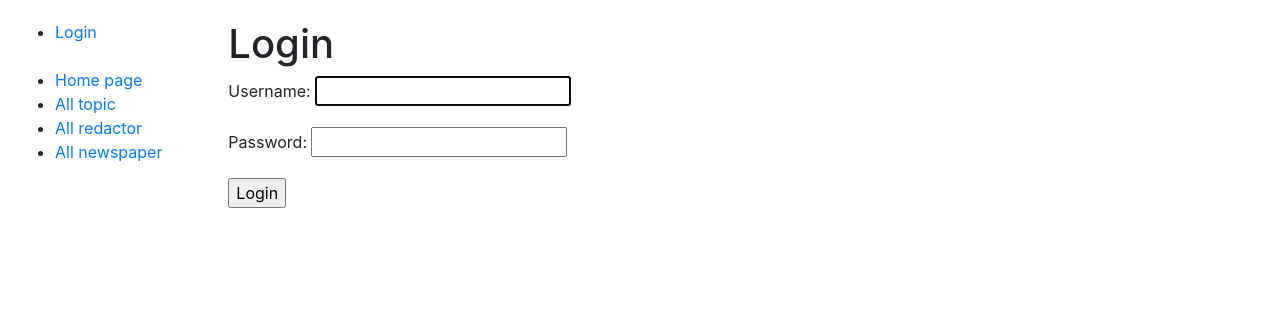
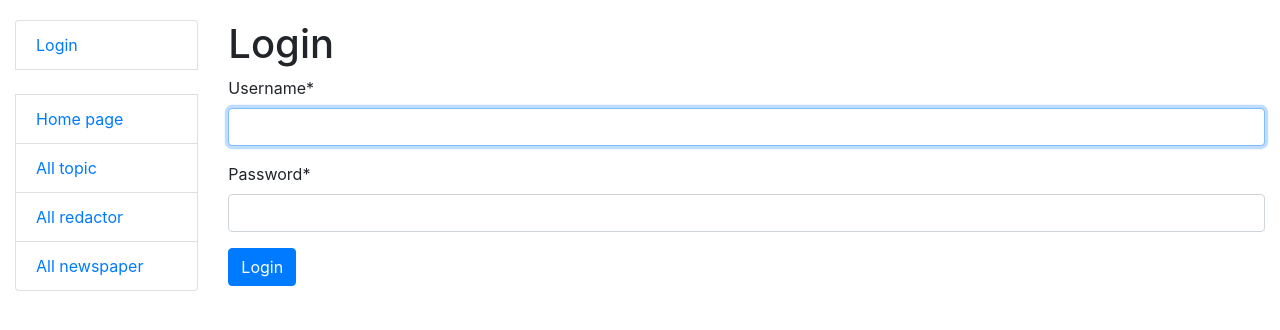
Before and after one commit to Phoenix-Erazer/newspaper_agency, a Django app: page /accounts/login/ in a window 1280 px wide. Shown: the top 330 px of the page. Run offline with Django 4.2, Linux system fonts and the light colour scheme; some libraries are stand-ins or nearby versions.

Commit message:
Visual change login and sidebar

```diff
--- a/templates/includes/sidebar.html
+++ b/templates/includes/sidebar.html
@@ -1,14 +1,15 @@
-<ul class="sidebar-nav">
-    {% if user.is_authenticated %}
-      <li> User: {{ user.username }}</li>
-      <li><a href="{% url 'logout' %}">Logout</a></li>
+<ul class="sidebar-nav list-group">
+  {% if user.is_authenticated %}
+    <li class="list-group-item">User: <a href="{{ user.get_absolute_url }}">{{ user.get_username }}</a></li>
+    <li class="list-group-item"><a href="{% url 'logout'%}?next={{request.path}}">Logout</a></li>
   {% else %}
-    <li><a href="{% url 'login' %}">Login</a></li>
+    <li class="list-group-item"><a href="{% url 'login'%}?next={{request.path}}">Login</a></li>
   {% endif %}
 
   <br>
-  <li><a href="{% url 'newspaper:index' %}">Home page</a></li>
-  <li><a href="{% url 'newspaper:topic-list' %}">All topic</a></li>
-  <li><a href="{% url 'newspaper:redactor-list' %}#">All redactor</a></li>
-  <li><a href="{% url 'newspaper:newspaper-list' %}">All newspaper</a></li>
+
+  <li class="list-group-item"><a href="{% url 'newspaper:index' %}">Home page</a></li>
+  <li class="list-group-item"><a href="{% url 'newspaper:topic-list' %}">All topic</a></li>
+  <li class="list-group-item"><a href="{% url 'newspaper:redactor-list' %}#">All redactor</a></li>
+  <li class="list-group-item"><a href="{% url 'newspaper:newspaper-list' %}">All newspaper</a></li>
 </ul>
--- a/templates/registration/login.html
+++ b/templates/registration/login.html
@@ -1,4 +1,5 @@
 {% extends "base.html" %}
+{% load crispy_forms_filters %}
 
 {% block content %}
   <h1>Login</h1>
@@ -9,8 +10,8 @@
 
   <form method="post" action="{% url 'login' %}">
     {% csrf_token %}
-    {{ form.as_p }}
-    <input type="submit" value="Login">
+    {{ form| crispy }}
+    <input class="btn btn-primary" type="submit" value="Login">
     <input type="hidden" name="next" value="{{ next }}">
   </form>
 {% endblock %}
```
